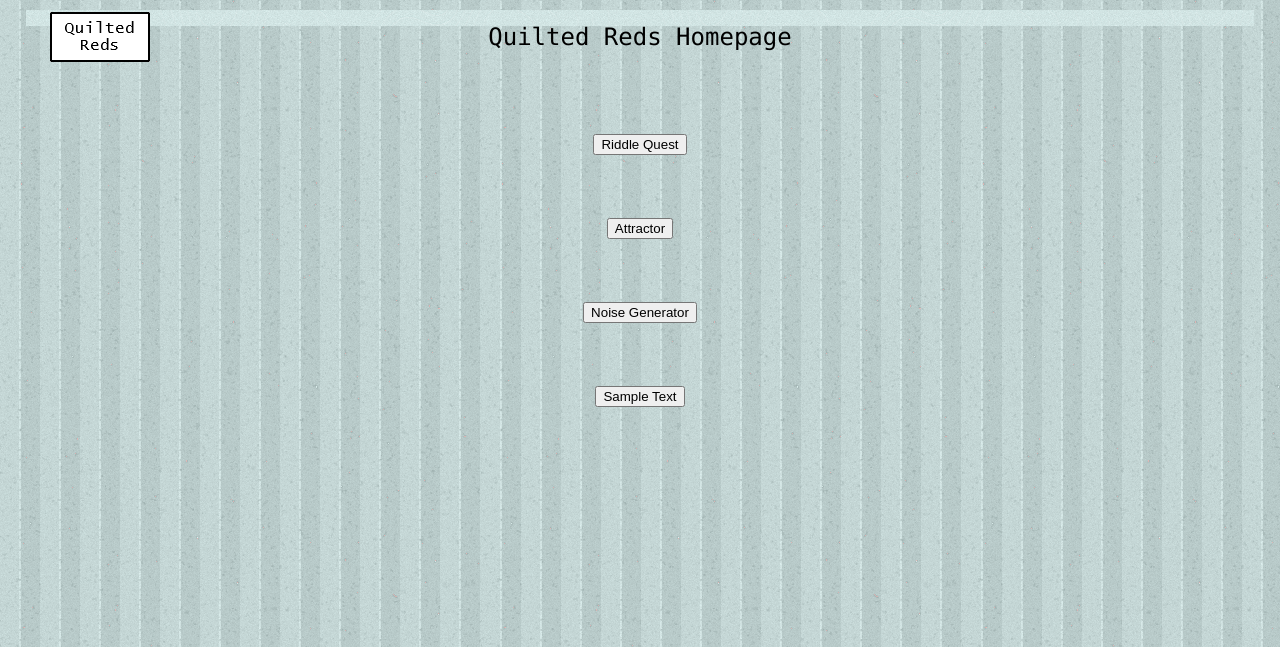
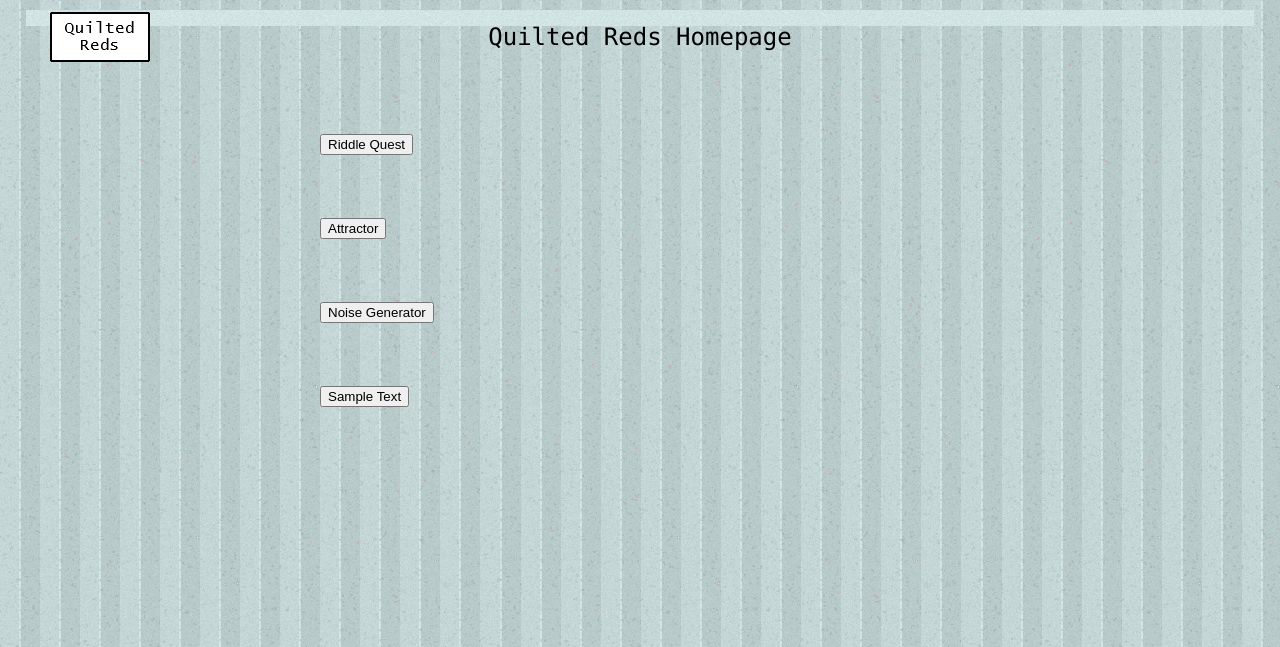
Before and after one commit to Mathisplay/quilted-reds, a PHP site: page /home.html in a window 1280 px wide. Shown: the top 647 px of the page. Run offline with PHP 8.4, Linux system fonts and the light colour scheme.

Commit message:
Update main.css

```diff
--- a/main.css
+++ b/main.css
@@ -98,7 +98,7 @@
 #content2{
 	position: absolute;
 	top: 13px;
-	text-align: center;
+	text-align: left;
 	left: 25%;
 	width: 50%;
 	font-family: "Lucida Console", Monaco, monospace;
@@ -159,5 +159,6 @@ body{
     text-align: center;
     display: inline-block;
     font-size: 36px;
+    width: 25%;
     font-family: "Lucida Console", Monaco, monospace;
 }
```
